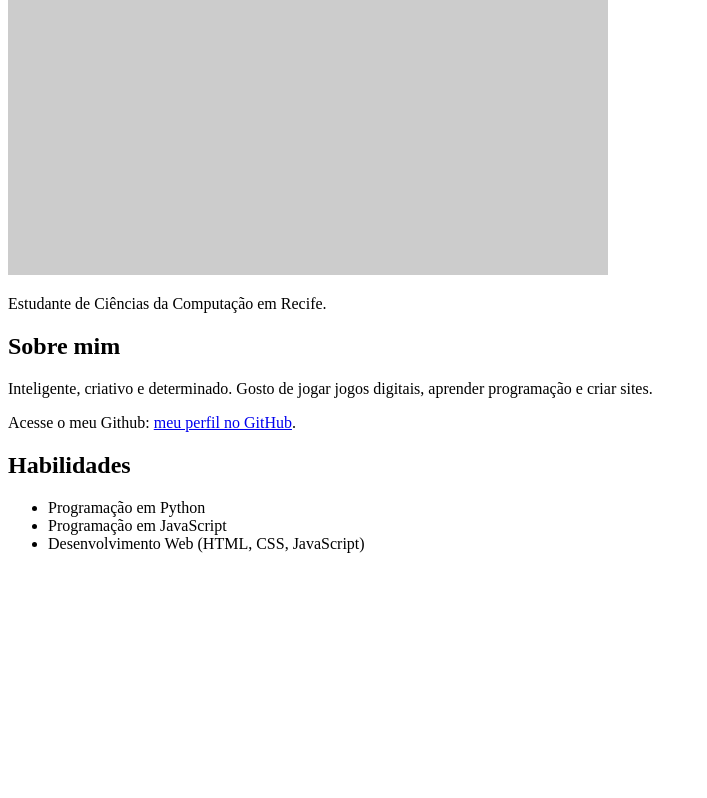
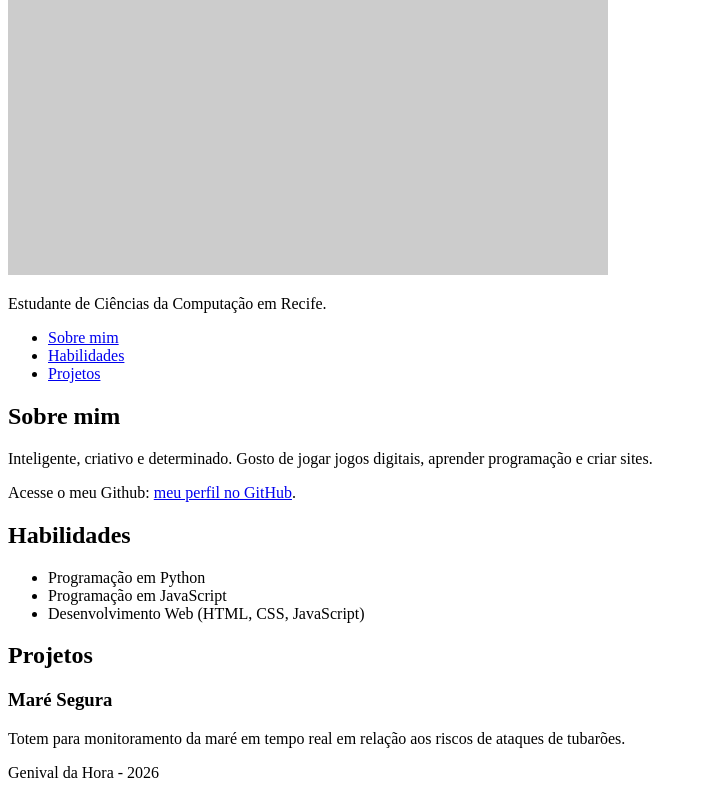
Before and after one commit to Genival714/Portfolio, a plain HTML site: page index.html in a window 1280 px wide. Shown: the part 405-1203 px from the top of the page, without its empty margins (0-707 px from the left). Before the commit the page ends 974 px from the top, so only its background shows below. Drawn offline with Linux system fonts and the light colour scheme; placeholder pictures from the web are drawn by us.

Commit message:
Organiza a página com tags semânticas e menu

```diff
--- a/index.html
+++ b/index.html
@@ -6,17 +6,42 @@
     <title>Portfólio de Genival da Hora</title>
 </head>
 <body>
+    <header>
         <h1>Genival da Hora</h1>
         <img src="https://placehold.co/600x600" alt="Foto de Genival da Hora">
         <p>Estudante de Ciências da Computação em Recife.</p>
+        <nav>
+            <ul>
+                <li><a href="#sobre-mim">Sobre mim</a></li>
+                <li><a href="#habilidades">Habilidades</a></li>
+                <li><a href="#projeto">Projetos</a></li>
+            </ul>
+        </nav>
+    </header>
+    <main>
+        <section id="sobre-mim">
             <h2>Sobre mim</h2>                                <!-- título da seção (curto) -->
             <p>Inteligente, criativo e determinado. Gosto de jogar jogos digitais, aprender programação e criar sites.</p>
             <p>Acesse o meu Github: <a href="https://github.com/Genival714" target="_blank">meu perfil no GitHub</a>.</p>
+        </section>
+        <section id="habilidades">
             <h2>Habilidades</h2>
             <ul>
                 <li>Programação em Python</li>
                 <li>Programação em JavaScript</li>
                 <li>Desenvolvimento Web (HTML, CSS, JavaScript)</li>
             </ul>
+        </section>
+        <section id="projeto">
+            <h2>Projetos</h2>
+            <article>
+                <h3>Maré Segura</h3>
+                <p>Totem para monitoramento da maré em tempo real em relação aos riscos de ataques de tubarões.</p>
+            </article>
+        </section>
+    </main>
+    <footer>
+        <p>Genival da Hora - 2026</p>
+    </footer>
 </body>
 </html>
```
Lines whose indentation alone changed are shown as unchanged.
